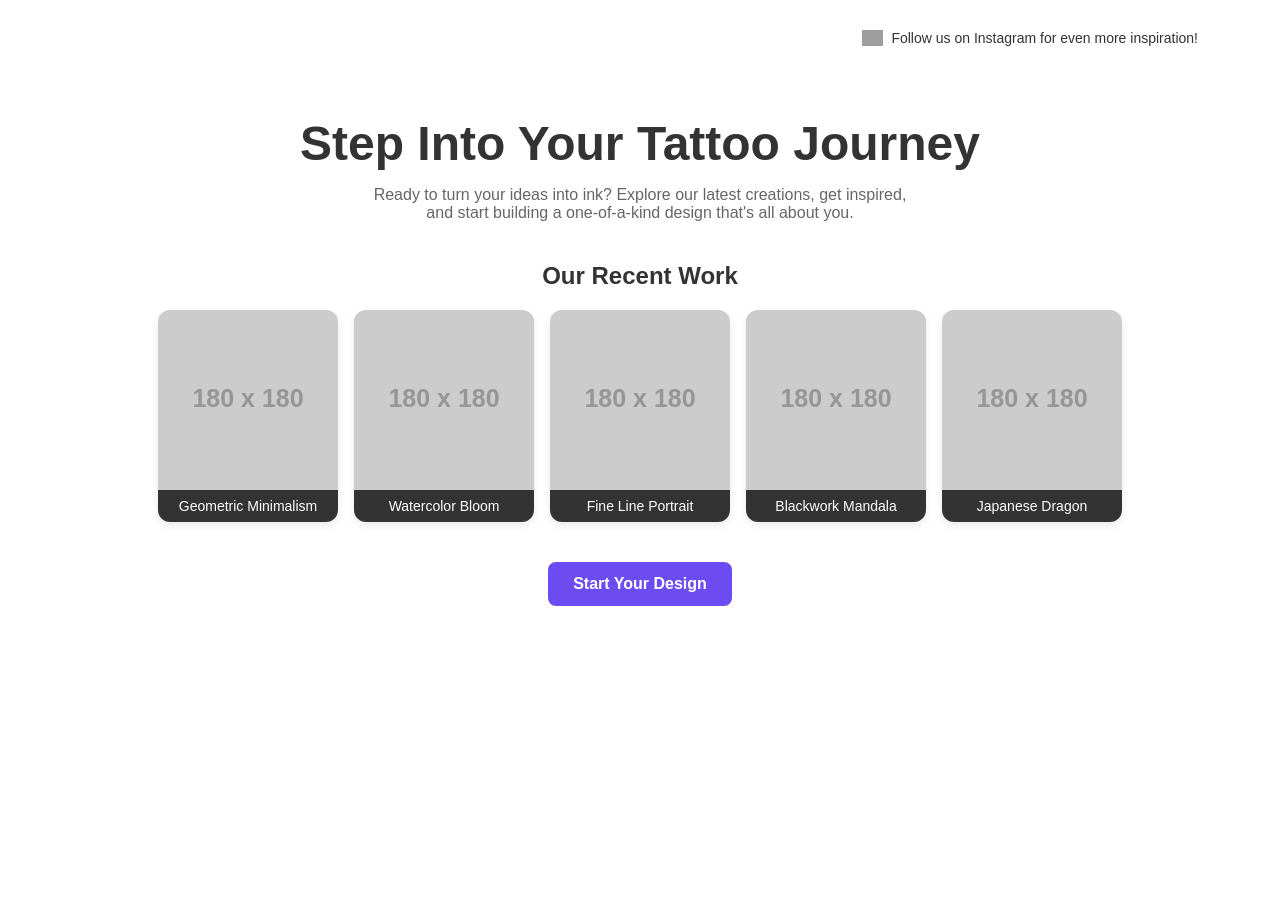
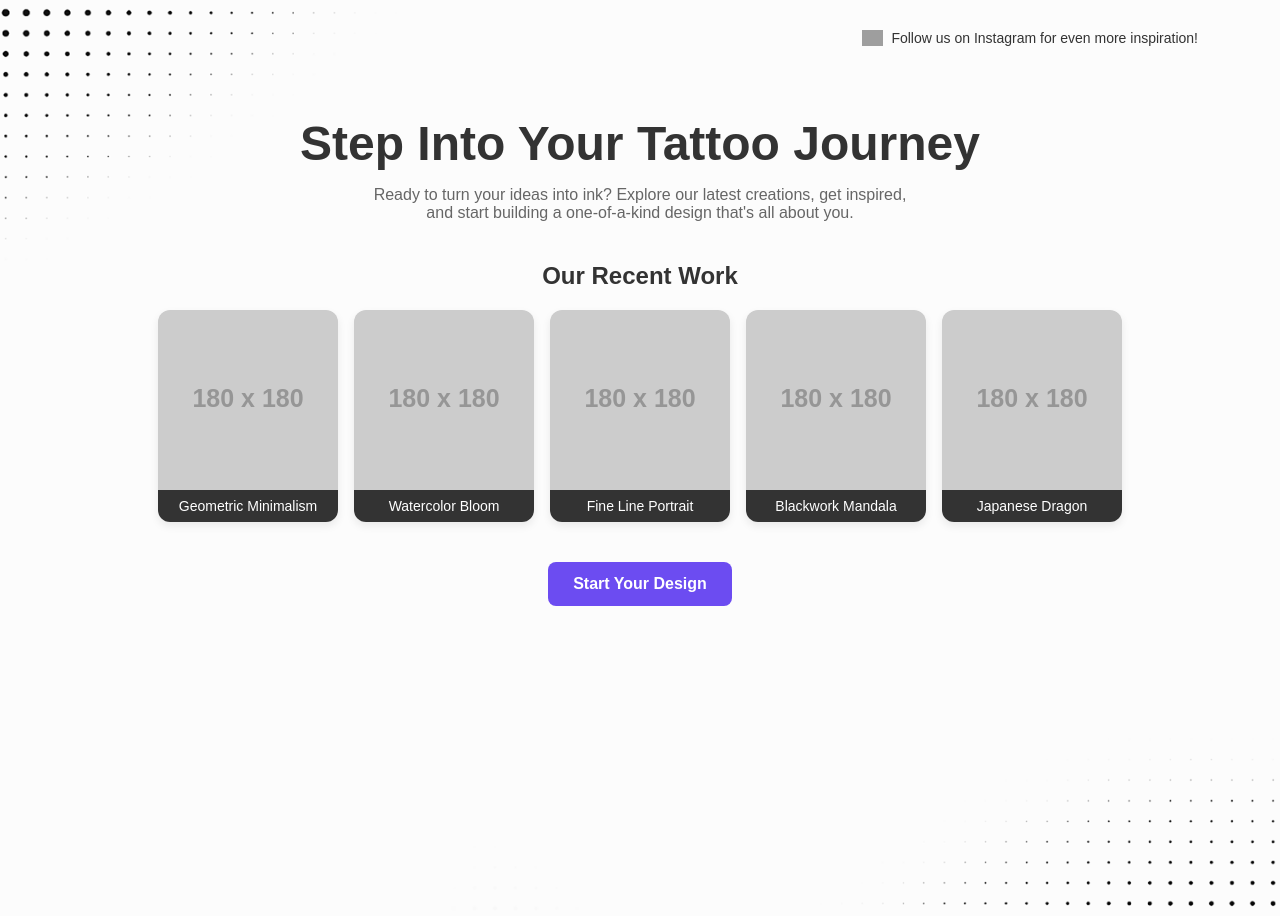
Before and after one commit to staslifer-ai/maxxonk_tattoo, a website: page index.html in a window 1280 px wide. Drawn offline with nearby package versions, Linux system fonts and the light colour scheme; grey boxes are pictures that could not be loaded; placeholder pictures from the web are drawn by us.

Commit message:
background3

```diff
--- a/css/style.css
+++ b/css/style.css
@@ -42,7 +42,7 @@
 body {
   font-family: var(--font-family-main);
   /*background-color: var(--background-color);*/
-  background-image: url(background.png);
+  background-image: url(../img/background.png);
   background-size: cover;
   background-position: center;
   color: var(--text-color);
```
Also changed, not shown: img/background.png (renamed from background.png).
